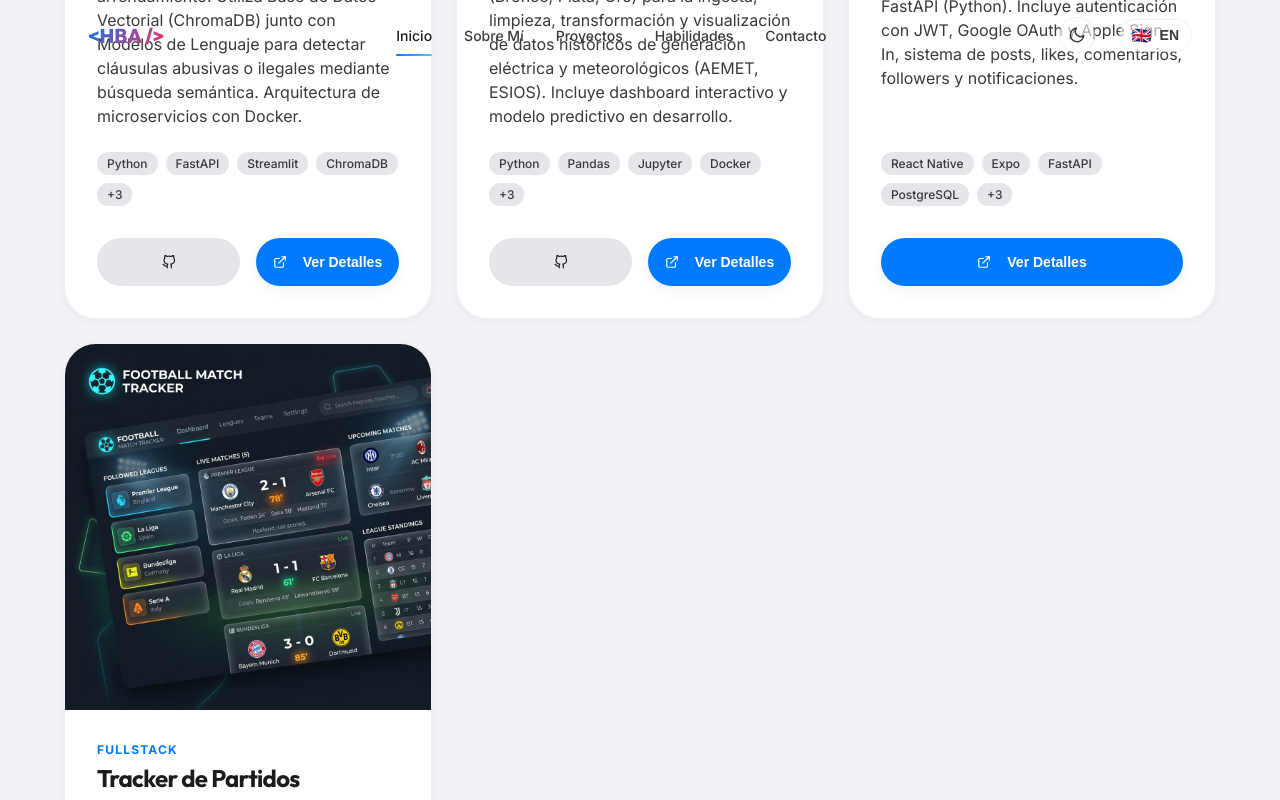
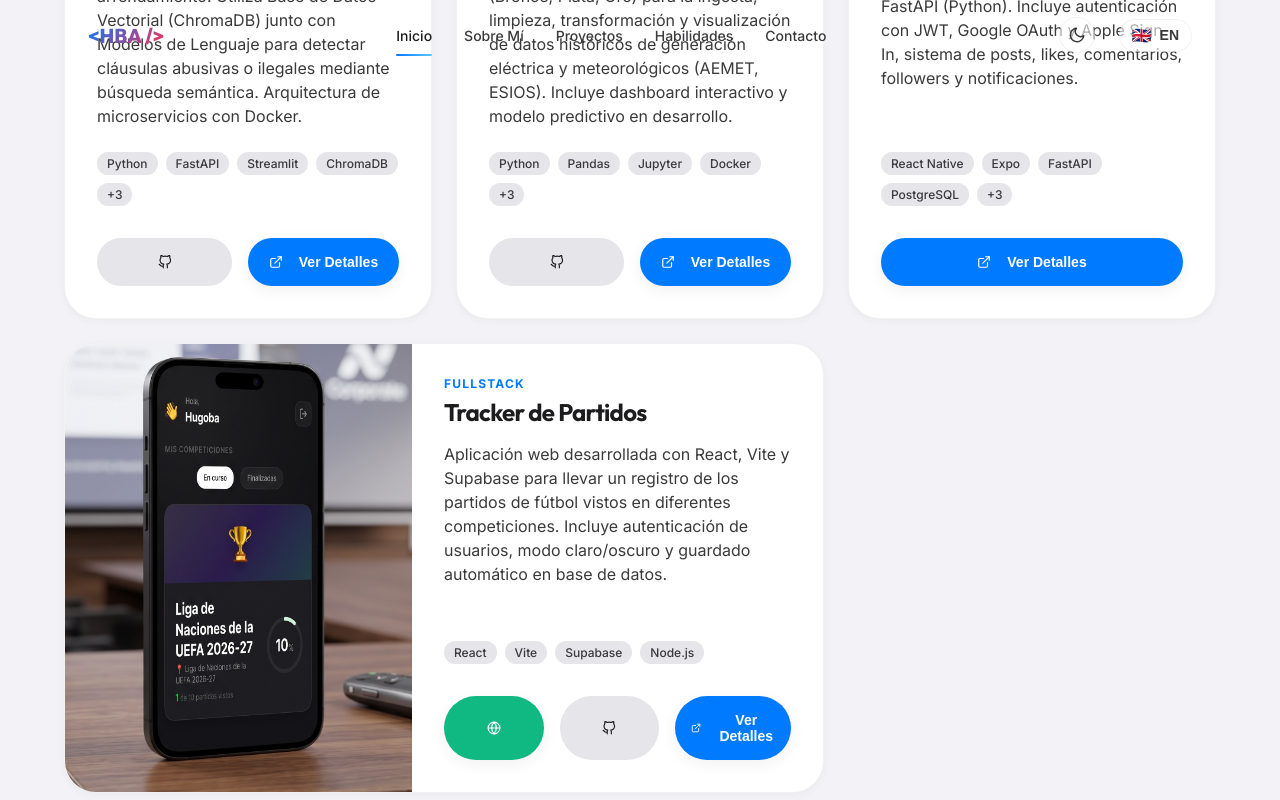
Before and after one commit to HugoBlancoAlonso/Portfolio, a React (Vite) app in the folder website/: page / in a window 1280 px wide. Both pictures are taken after a click on the button "Ver más". Shown: the part 2883-3683 px from the top of the page. Built offline with nearby package versions, Linux system fonts and the light colour scheme.

Commit message:
partidos

```diff
--- a/website/src/components/Projects.jsx
+++ b/website/src/components/Projects.jsx
@@ -1,6 +1,6 @@
 import { useState } from 'react';
 import { motion } from 'framer-motion';
-import { FiGithub, FiExternalLink } from 'react-icons/fi';
+import { FiGithub, FiExternalLink, FiGlobe } from 'react-icons/fi';
 import { useNavigate } from 'react-router-dom';
 import { useLanguage } from '../i18n/LanguageContext';
 import { projects } from '../data/projects';
@@ -23,10 +23,16 @@
           {displayedProjects.map((project, index) => {
             // First project is featured (spans full width), others span 4 columns (1/3 width)
             const isFeatured = index === 0;
+            const isWide = project.id === 'football-tracker';
+
+            let bentoClass = 'bento-standard';
+            if (isFeatured) bentoClass = 'bento-featured';
+            else if (isWide) bentoClass = 'bento-wide';
+
             return (
               <motion.div
                 key={project.id}
-                className={`glass-card project-bento-card ${isFeatured ? 'bento-featured' : 'bento-standard'}`}
+                className={`glass-card project-bento-card ${bentoClass}`}
                 initial={{ opacity: 0, y: 30 }}
                 whileInView={{ opacity: 1, y: 0 }}
                 viewport={{ once: true, margin: "-100px" }}
@@ -58,12 +64,25 @@
                   </div>
 
                   <div className="project-links">
+                    {project.liveUrl && (
+                      <a
+                        href={project.liveUrl}
+                        target="_blank"
+                        rel="noopener noreferrer"
+                        className="btn btn-primary"
+                        style={{ backgroundColor: '#10b981', borderColor: '#10b981', color: 'white', padding: '0.5rem' }}
+                        title="Ver Proyecto en Vivo"
+                      >
+                        <FiGlobe />
+                      </a>
+                    )}
                     {project.githubUrl && (
                       <a
                         href={project.githubUrl}
                         target="_blank"
                         rel="noopener noreferrer"
                         className="btn btn-outline"
+                        style={{ padding: '0.5rem' }}
                       >
                         <FiGithub />
                       </a>
--- a/website/src/data/projects.js
+++ b/website/src/data/projects.js
@@ -127,6 +127,7 @@
       category: 'fullstack',
       image: '/projects/partidos.jpg',
       githubUrl: 'https://github.com/HugoBlancoAlonso/Portfolio/tree/main/04-Partidos',
+      liveUrl: 'https://partidos-eight.vercel.app',
       comingSoon: true,
       highlights: [
         'Autenticación con Supabase',
@@ -263,6 +264,7 @@
       category: 'fullstack',
       image: '/projects/partidos.jpg',
       githubUrl: 'https://github.com/HugoBlancoAlonso/Portfolio/tree/main/04-Partidos',
+      liveUrl: 'https://partidos-eight.vercel.app',
       comingSoon: true,
       highlights: [
         'Supabase Authentication',
--- a/website/src/styles/projects.css
+++ b/website/src/styles/projects.css
@@ -30,6 +30,11 @@
 
 .bento-standard {
   grid-column: span 4;
+}
+
+.bento-wide {
+  grid-column: span 8;
+  flex-direction: row;
 }
 
 .project-image-container {
@@ -116,11 +121,14 @@
 }
 
 @media (max-width: 900px) {
-  .bento-featured {
+  .bento-featured, .bento-wide {
     flex-direction: column;
   }
   .bento-standard {
     grid-column: span 6;
+  }
+  .bento-wide {
+    grid-column: span 12;
   }
 }
 
```
Also changed, not shown: website/public/projects/partidos.jpg.
